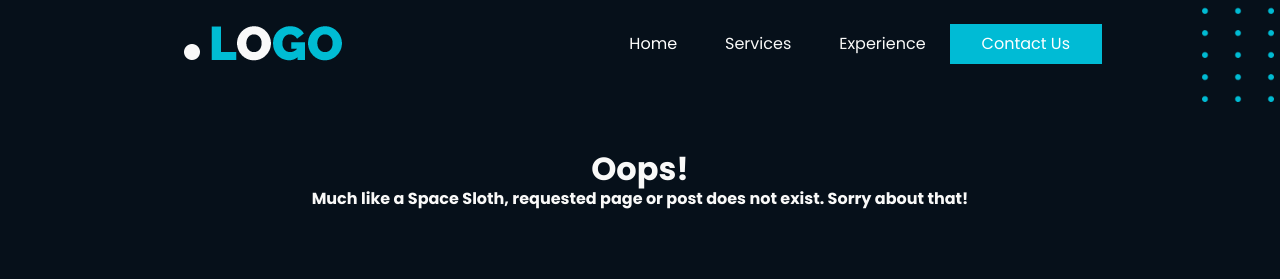
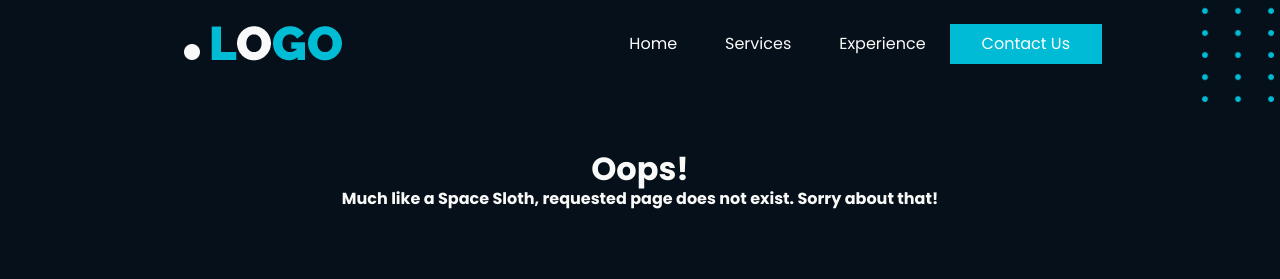
Before and after one commit to misza777/softblue_webdesign_react, a React (Vite) app: page /notfound in a window 1280 px wide. Shown: the top 279 px of the page. Built offline with nearby package versions, Linux system fonts and the light colour scheme.

Commit message:
last upgrades

```diff
--- a/src/screens/notFound/NotFound.jsx
+++ b/src/screens/notFound/NotFound.jsx
@@ -16,8 +16,8 @@ export default function notFoundPage() {
             <div className="errorPage-reason">
               <h2>Oops!</h2>
               <h3>
-                Much like a Space Sloth, requested page or post does not exist.
-                Sorry about that!
+                Much like a Space Sloth, requested page does not exist. Sorry
+                about that!
               </h3>
             </div>
           </div>
```
